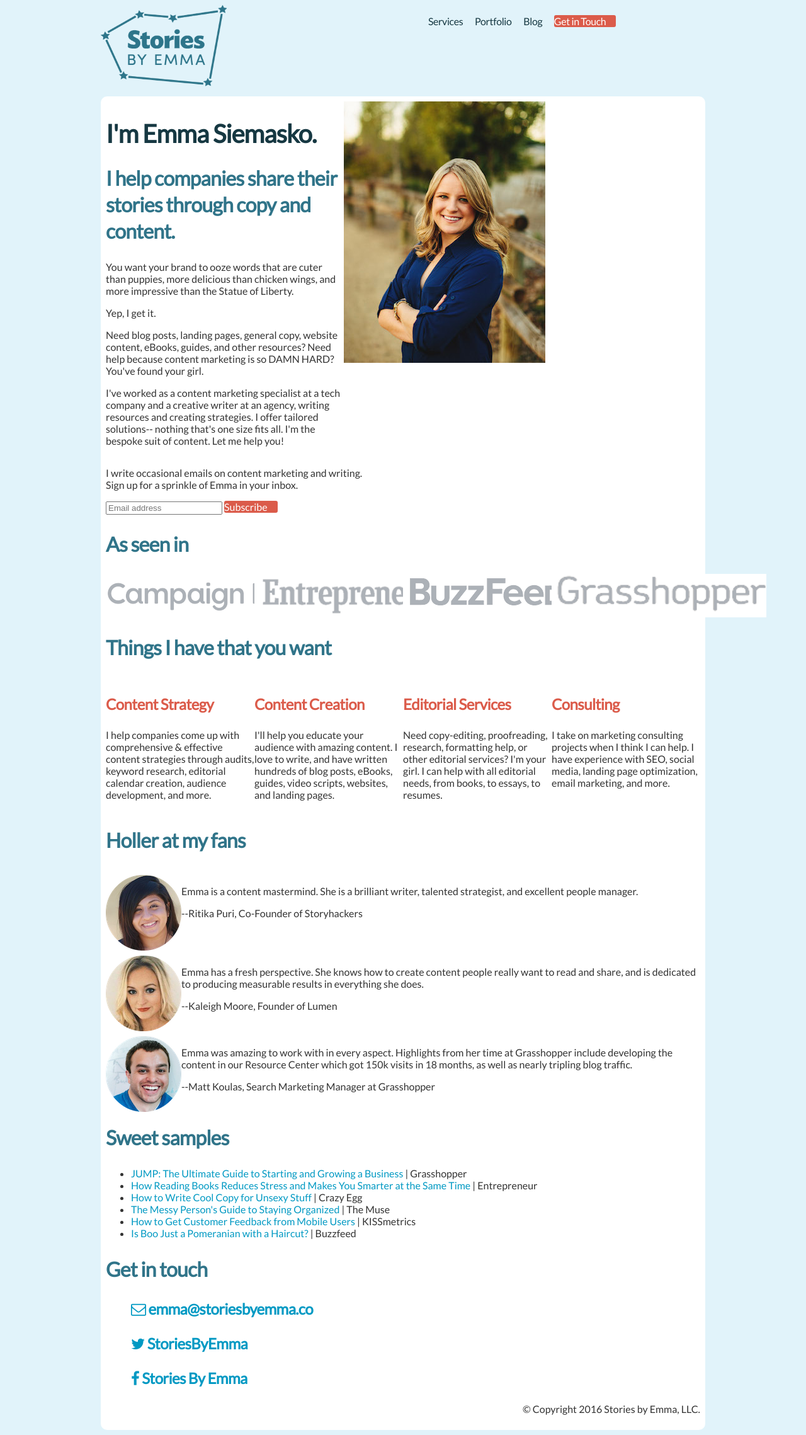
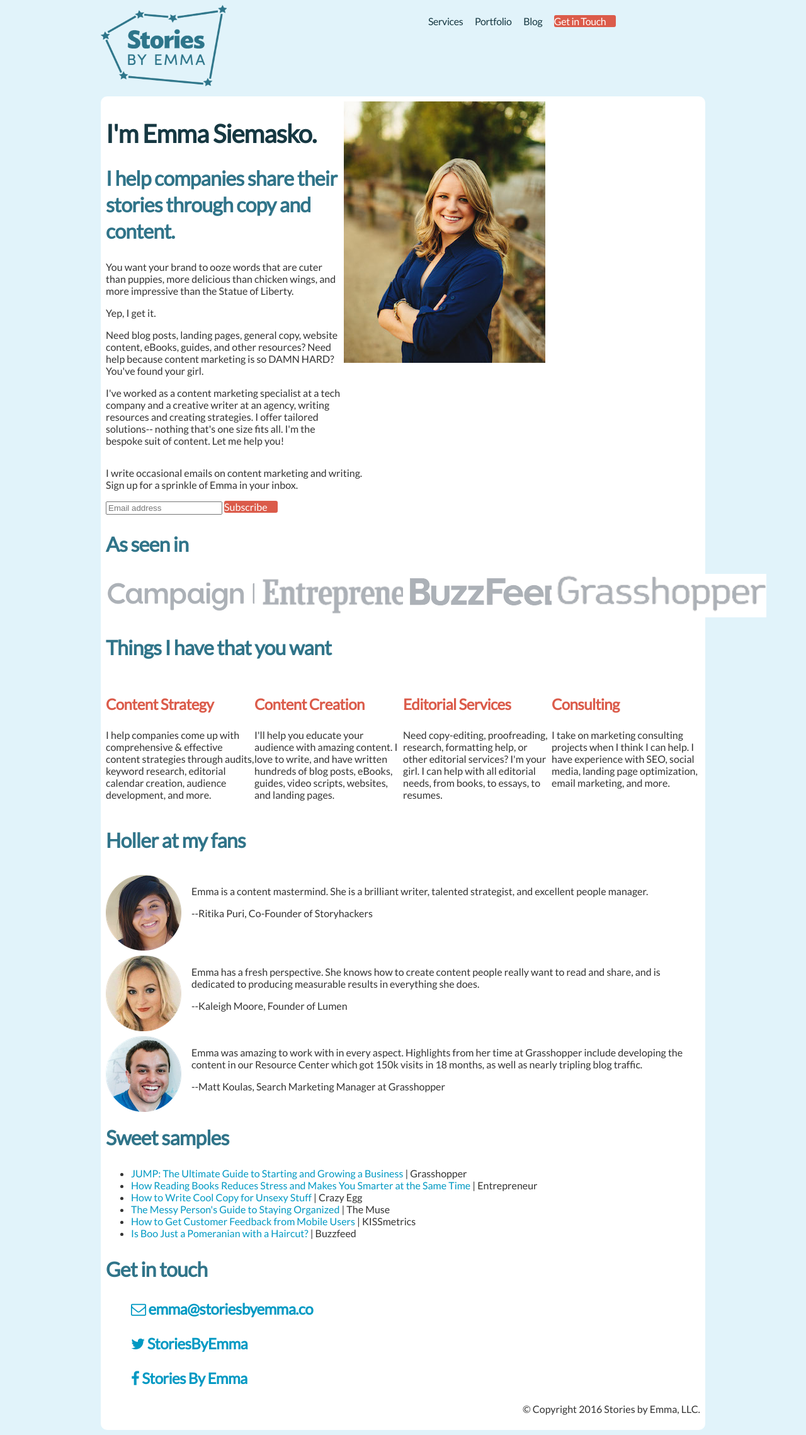
Before and after one commit to emmalepsy/emmalepsy.github.io, a Jekyll site: the page mobile.html, which Jekyll copies as it is, in a window 1280 px wide. Shown: the whole page at 63% size. Built offline with Jekyll 4.4.1, drawn with Linux system fonts in a browser that asks for light colours; nearby versions of some CDN libraries; a style sheet for code colours, icons or effects is not loaded.

Commit message:
Remove inline styles on testimonial images

```diff
--- a/mobile.html
+++ b/mobile.html
@@ -156,6 +156,10 @@ a:hover {
   padding-bottom: 0.5em;
 }
 
+.testimonial img {
+  float: left;
+  padding-right: 1em;
+}
 
 #social-party li {
   display: inline;
@@ -305,7 +309,7 @@ ul.iconlist li:before
       <h2 class="center"> Holler at my fans </h2>
       <div>
 	<div class="testimonial">
-	  <img style="float: left" src="ritika120.png">
+	  <img src="ritika120.png">
 	  <p class="pull-quote">
 	    <span class="mega-octicon
 			 octicon-quote"></span> Emma is a content mastermind. She is a
@@ -317,7 +321,7 @@ ul.iconlist li:before
 	  </p>
 	</div>
 	<div class="testimonial">
-	  <img style="float:left" src="kaleighmoore120.png">
+	  <img src="kaleighmoore120.png">
 	  <p class="pull-quote"><span class="mega-octicon
 					     octicon-quote"></span>
 	    Emma has a fresh perspective. She knows how to create content people really want to read and share,
@@ -325,7 +329,7 @@ ul.iconlist li:before
 	  <p class="pull-quote">--Kaleigh Moore, Founder of Lumen</p>
 	</div>
 	<div class="testimonial">
-	  <img style="float:left" src="mattkoulas120.png">
+	  <img src="mattkoulas120.png">
 	  <p class="pull-quote"><span class="mega-octicon
 					     octicon-quote"></span>
 	    Emma was amazing to work with in every aspect. Highlights from her time at Grasshopper include
```
